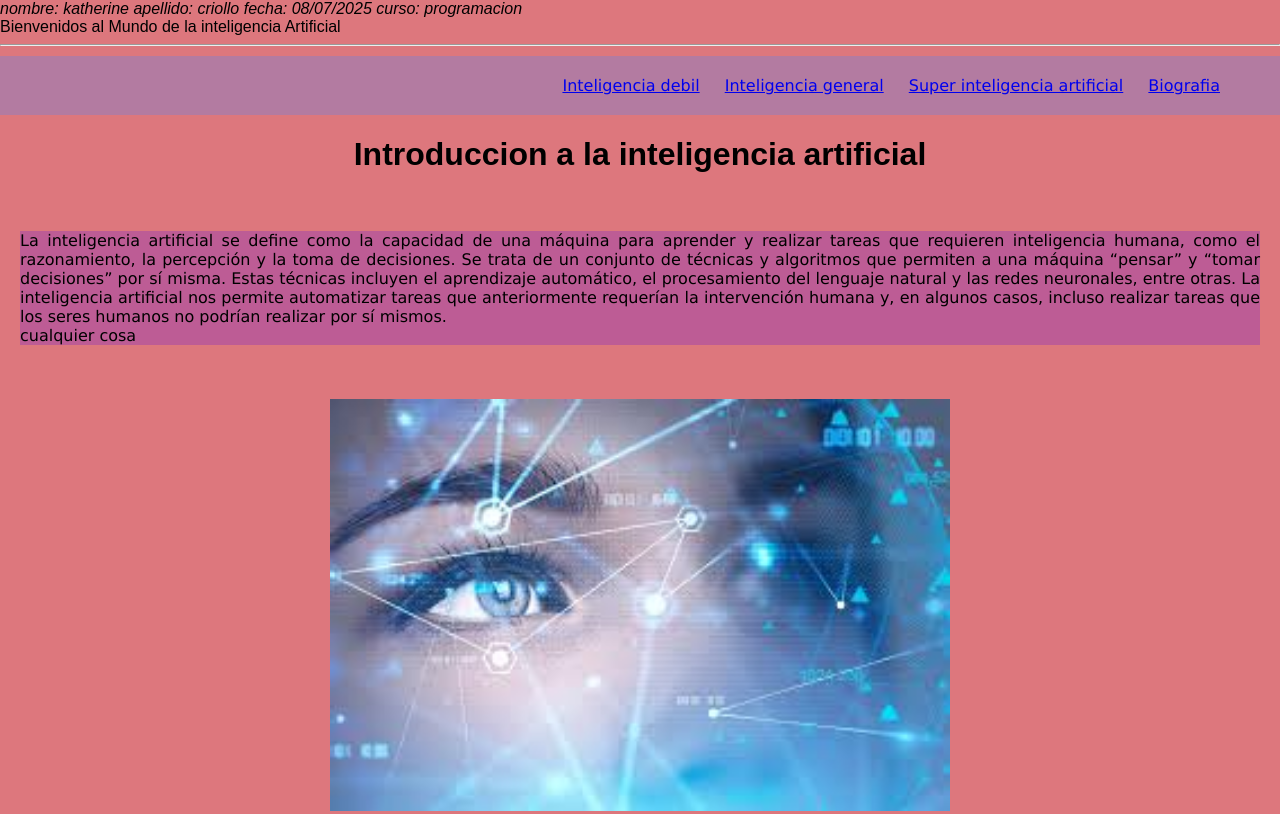
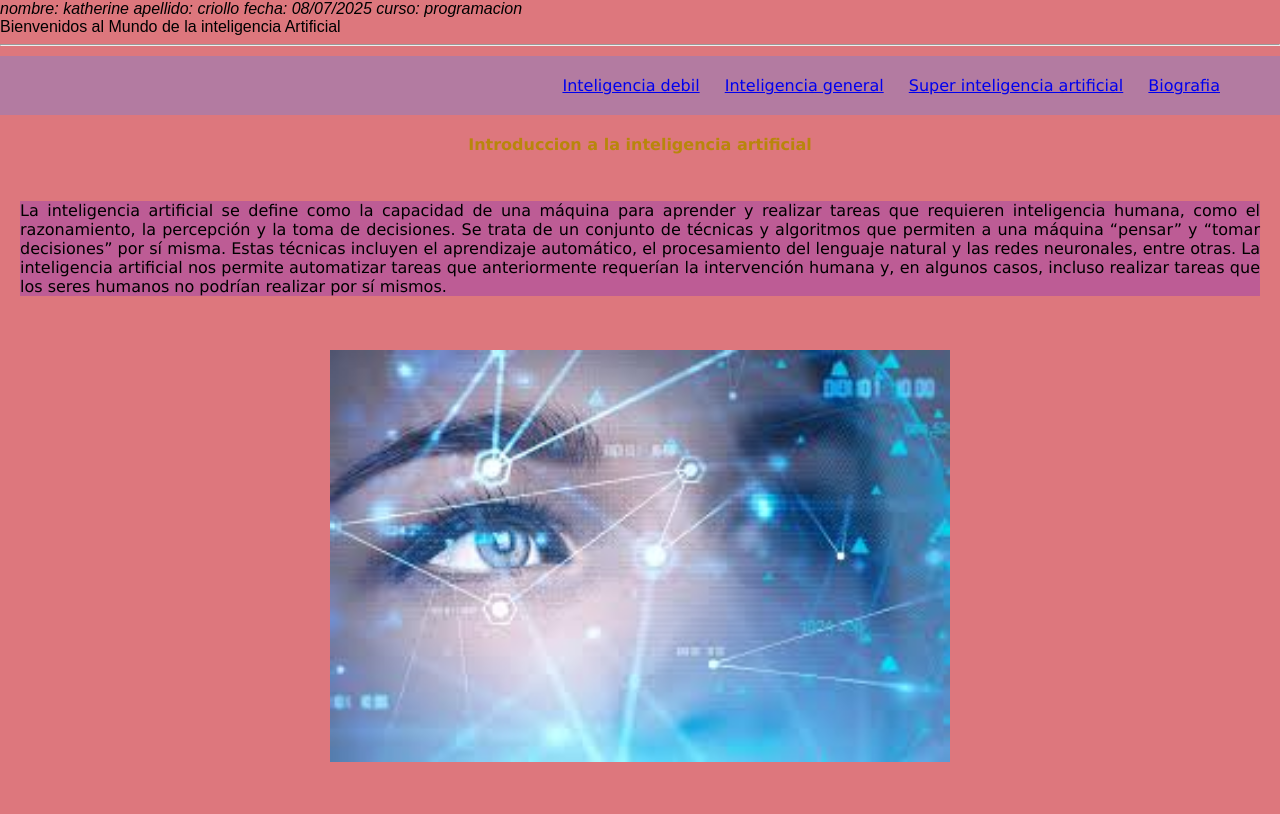
Before and after one commit to katherine58878/laboratorio_2, a plain HTML site: page index.html in a window 1280 px wide. Shown: the top 814 px of the page. Drawn offline with Linux system fonts and the light colour scheme.

Commit message:
se modifico el estilo h1 y el index

```diff
--- a/index.html
+++ b/index.html
@@ -35,7 +35,6 @@ Se trata de un conjunto de técnicas y algoritmos que permiten a una máquina
 
 La inteligencia artificial nos permite automatizar tareas que anteriormente requerían la intervención humana y, en algunos casos, incluso realizar tareas que los seres humanos no podrían realizar por sí mismos.
         </p>
-        <p>cualquier cosa</p>
         <br><br><br>
         <center><img src="imagen/introIA.jpg" width="50%"></center>
     </main>
--- a/style.css
+++ b/style.css
@@ -62,3 +62,9 @@ th td{
 th{
     background-color: #f2f2f2;
 }
+h1{
+    font-family: Verdana, Geneva, Tahoma, sans-serif;
+    font-size: 1em;
+    font-weight: 600px;
+    color: darkgoldenrod;
+}
```
